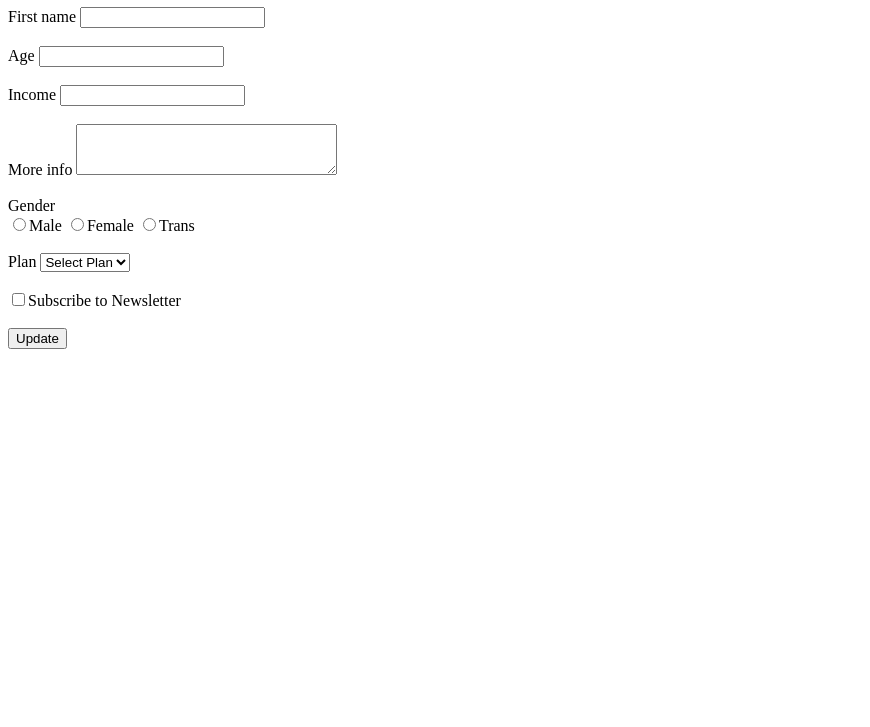
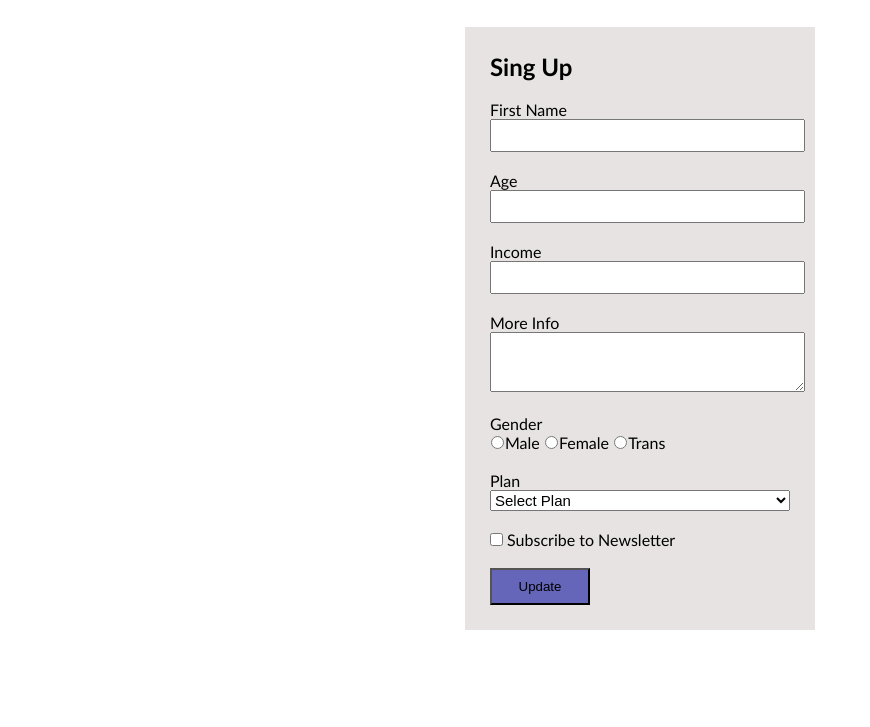
Before and after one commit to kdeyber/Retos, a plain HTML site: page Semana2/Reto2.html in a window 1280 px wide. Shown: the part 73-800 px from the top of the page, without its empty margins (0-870 px from the left). Drawn offline with Linux system fonts and the light colour scheme.

Commit message:
semana2-reto2

```diff
--- a/Semana2/Reto1.css
+++ b/Semana2/Reto1.css
@@ -9,7 +9,6 @@
     padding: 25px;
     margin: auto;
     margin-top: 100px;
-    border-radius: ;
     font-family: calibri;
     text-align: center;
 }
--- /dev/null
+++ b/Semana2/Reto2.css
@@ -0,0 +1,29 @@
+* {
+    margin: 0;
+    padding: 0;
+    box-sizing: border-box;
+}
+.register {
+    width: 350px;
+    background-color: rgb(231, 227, 227);
+    text-align: ;
+    margin: auto;
+    padding: 25px;
+    margin-top: 100px;
+    font-family: calibri;
+}
+.content {
+font-size: 25px;
+width: 315px;
+}
+.select {
+   width: 15px;
+}
+.selec {
+    font-size: 15px;
+    width: 300px;
+}
+.button {
+    width: 100px;
+    padding: 9px;
+    background-color: rgb(101, 101, 185)}
--- a/Semana2/Reto2.html
+++ b/Semana2/Reto2.html
@@ -4,58 +4,61 @@
     <meta charset="UTF-8">
     <meta name="viewport" content="width=device-width, initial-scale=1.0">
     <title>Document</title>
+    <link rel="stylesheet" href="Reto2.css">
 </head>
 <body>
-    <header>
-        <h1>Sing Up</h1>
-    </header>
     <main>
-        <section>
+        <section class="register">
+                <h1>Sing Up</h1>
+                <br>
             <form>
-                <label for="nombre">First name</label>
-                <input type="text" id="nombre">
+                <p>First Name</p>
+                <label for="nombre"></label>
+                <input class="content" type="text" id="nombre">
                 <br>
                 <br>
-                <label for="edad">Age</label>
-                <input
+                <p>Age</p>
+                <label for="edad"></label>
+                <input class="content"
                     type="text"
                     id="edad"
                     >
                     <br>
                     <br>
-                <label for="ingreso">Income</label>
-                <input
+                    <p>Income</p>
+                <label for="ingreso"></label>
+                <input class="content"
                     type="text"
                     id="ingreso"
                     >
                     <br>
                     <br>
-                <label> More info</label>
-                <textarea cols="30" rows="3"></textarea>
+                    <p>More Info</p>
+                <textarea class="content"></textarea>
                 <br>
                 <br>
                 <label>Gender</label>
                 <br>
 
-                <input
+                <input class="select"
                     type="radio"
                     name="genero"
                     value="M"
                     >Male
-                <input
+                <input class="select"
                     type="radio"
                     name="genero"
                     value="F"
                     >Female
-                <input
+                <input class="select"
                     type="radio"
                     name="genero"
                     value="T"
                     >Trans
                     <br>
                     <br>
-                    <label>Plan</label>
-                    <select>
+                    <p>Plan</p>
+                    <select class="selec">
                         <option selected disabled>Select Plan</option>
                         <option value="a">a</option>
                         <option value="b">b</option>
@@ -63,10 +66,10 @@
                     </select>
                   <br>
                   <br>
-                  <input type="checkbox" name="suscripcion">Subscribe to Newsletter
+                  <input type="checkbox" name="suscripcion"> Subscribe to Newsletter
                   <br>
                   <br>
-                  <button>Update</button>
+                  <button class="button">Update</button>
 
             </form>
         </section>
```
Also changed, not shown: Semana2/Reto3.css (added).
